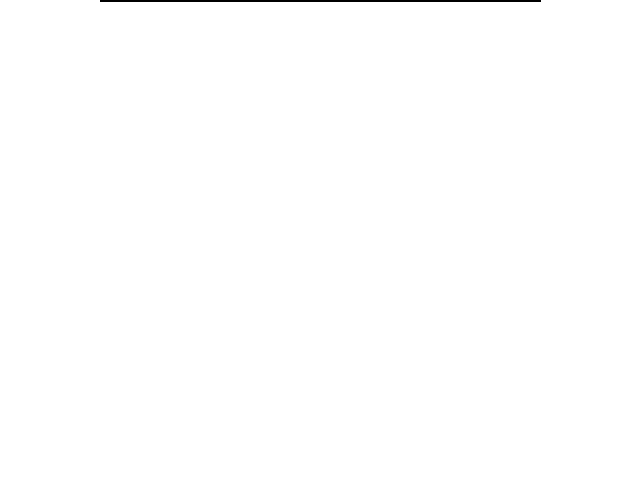
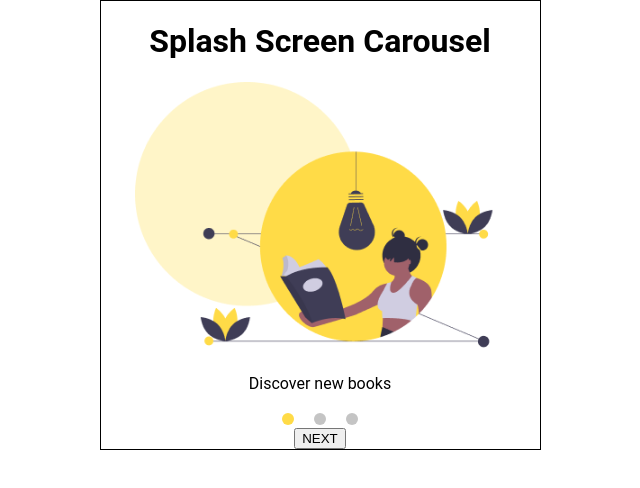
Before and after one commit to vcow10kar/seekho-project, a React (Create React App) app in the folder client/: page / in a window 1280 px wide. Shown: the top 488 px of the page, without its empty margins (320-960 px from the left). Built offline with nearby package versions, Linux system fonts and the light colour scheme.

Commit message:
Splash screens basic carousel implemented

```diff
--- a/client/src/App.js
+++ b/client/src/App.js
@@ -15,7 +15,7 @@
               <Route path = "/signUp" component = {SignUp}/>
               <Route path = "/signIn" component = {SignIn}/>
               <Route path = "/home" component = {Home}/>
-              <Route path =  '/splash' component = {Splash}/>
+              <Route path =  '/' component = {Splash}/>
             </Switch>
 
         </div>
--- a/client/src/components/Splash/Splash.jsx
+++ b/client/src/components/Splash/Splash.jsx
@@ -1,15 +1,83 @@
-import Splash1 from "./Splash1";
-import Splash2 from "./Splash2";
-import Splash3 from "./Splash3";
 import styles from './splash.module.css';
+import { useState, useRef } from "react";
+import Carousel from "react-elastic-carousel";
+import styled from "styled-components";
 
+const Button = styled.button`
+  margin: 0 10px;
+  height: 12px;
+  width: 12px;
+  border-radius: 50%;
+  border: none;
+  background-color: ${({ active }) => (active ? "#ffdb47" : "#c4c4c4")};
+`;
+
+const items = [
+  {
+    source: "logos/splash_1.png",
+
+    desc: "Discover new books"
+  },
+  {
+    source: "logos/splash_2.png",
+    desc: "Prepare for your Exams"
+  },
+  {
+    source: "logos/splash_3.png",
+    desc: "Listen to best audiobooks and podcasts"
+  }
+];
 
 export default function Splash() {
-    return (
-        <div>
-        <Splash1 style = {styles.gallery_cell}/>
-        <Splash2 style = {styles.gallery_cell}/>
-        <Splash3 style = {styles.gallery_cell}/>
-        </div>
-    )
+  const [activeItemIndex, setActiveItemIndex] = useState(0);
+  const carouselRef = useRef();
+
+  const next = () => {
+    if (activeItemIndex + 1 <= items.length - 1) {
+      carouselRef.current.goTo(activeItemIndex + 1);
+      setActiveItemIndex(activeItemIndex + 1);
+    } else if ((activeItemIndex + 1) === items.length) {
+        window.location.pathname = '/home';
+    }
+  };
+  return (
+    <div>
+      <h1>Splash Screen Carousel</h1>
+      <Carousel
+        ref={carouselRef}
+        itemsToShow={1}
+        showArrows={false}
+        pagination={false}
+        onChange={(currentItem) => setActiveItemIndex(currentItem.index)}
+      >
+          {items.map((item, i) => (
+          <div key={i}>
+            <div height="1000px" margin="auto">
+              <img src={item.source} alt="splash" width="90%" />
+            </div>
+            <p>{item.desc}</p>
+          </div>
+        ))}
+
+      </Carousel>
+
+      <div style={{ display: "flex", justifyContent: "center" }}>
+        {items.map((_, i) => (
+          <div>
+            <Button
+              key={i}
+              active={i === activeItemIndex}
+              onClick={() => carouselRef.current.goTo(i)}
+            />
+          </div>
+        ))}
+      </div>
+
+      <button
+        onClick={activeItemIndex <= items.length - 1 ? () => next() : null}
+      >
+        NEXT
+      </button>
+    </div>
+  );
 }
```
